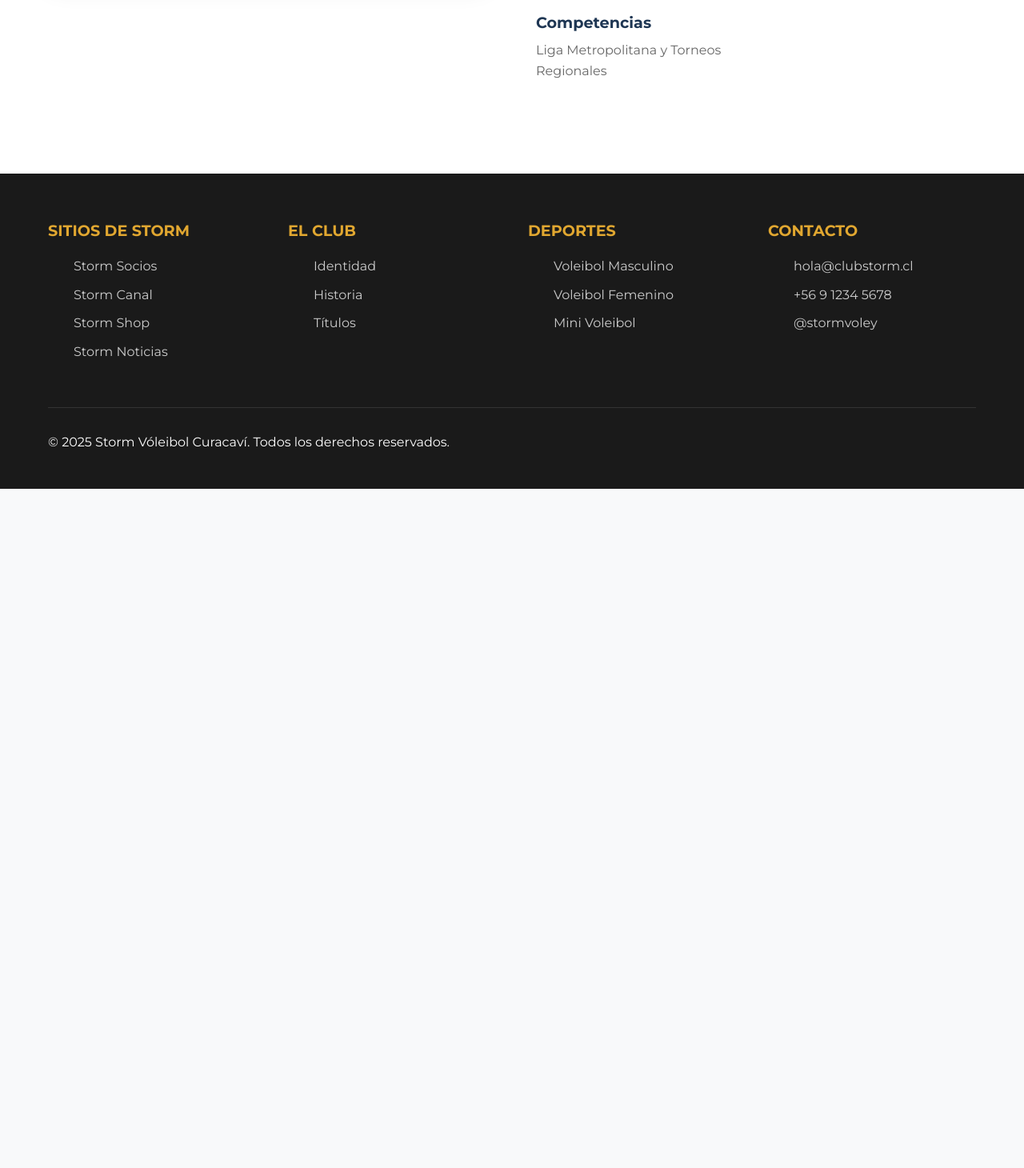
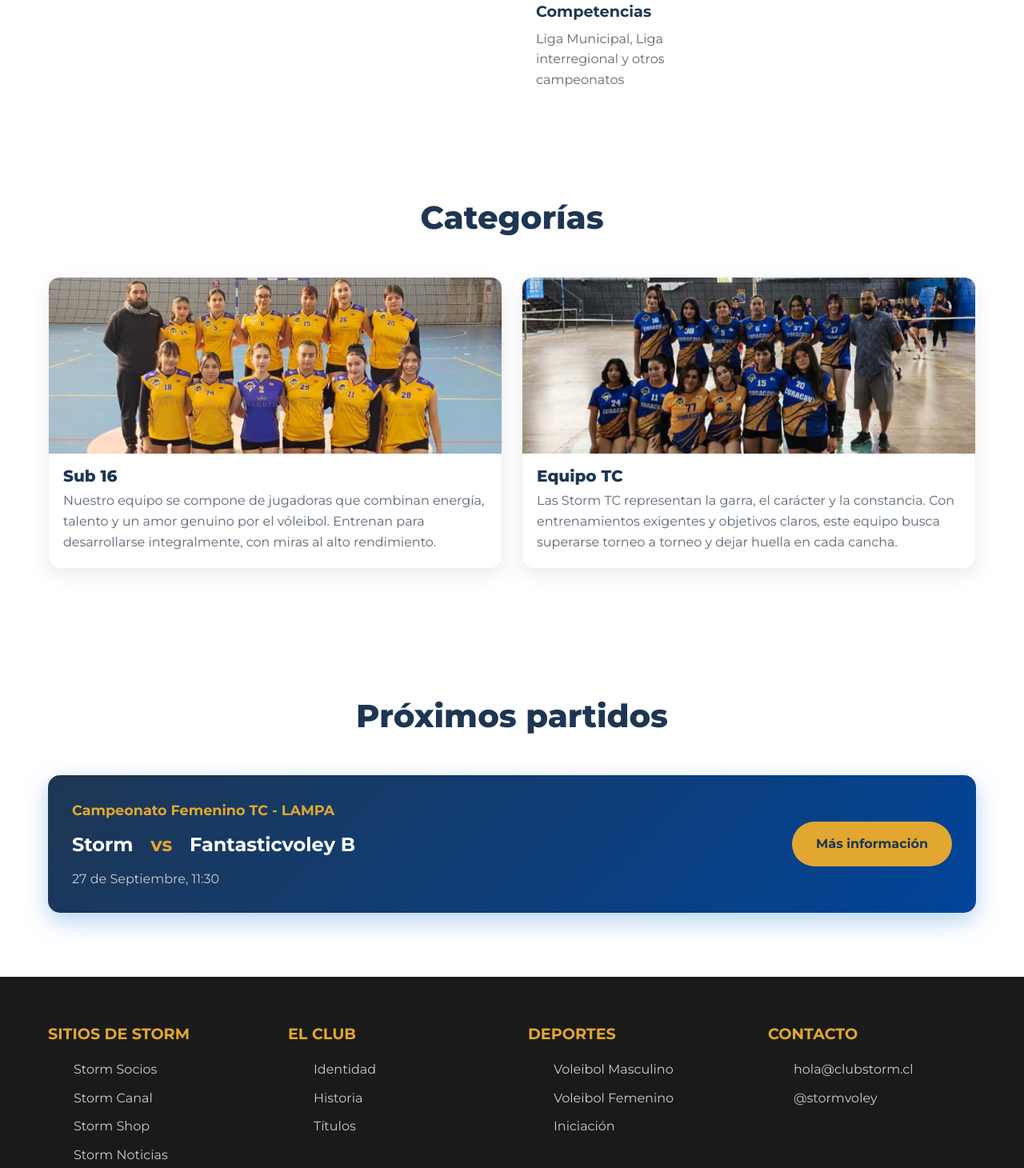
Before and after one commit to matiasdaza/clubstorm, a plain HTML site: page voleibol-femenino.html in a window 1280 px wide. Shown: the part 1243-2703 px from the top of the page at 80% size. Before the commit the page ends 1854 px from the top, so only its background shows below. Drawn offline with nearby package versions, Linux system fonts and the light colour scheme.

Commit message:
Add: Se agregan secciones de las categorías

```diff
--- a/styles.css
+++ b/styles.css
@@ -584,7 +584,7 @@ body {
 
 /* Team Section */
 .team-section {
-    padding: 80px 0;
+    padding: 40px 0;
     background: white;
 }
 
@@ -641,6 +641,56 @@ body {
 .info-item p {
     color: #666;
     font-size: 1rem;
+    line-height: 1.6;
+}
+
+/* Category cards (Sub 20 / Equipo TC) */
+.category-section {
+    padding: 60px 0 80px;
+    background: white;
+}
+
+.category-cards {
+    display: grid;
+    grid-template-columns: repeat(2, 1fr);
+    gap: 24px;
+}
+
+.category-card {
+    background: #ffffff;
+    border-radius: 14px;
+    overflow: hidden;
+    box-shadow: 0 8px 24px rgba(0,0,0,0.08);
+    border: 1px solid #f0f0f0;
+    transition: transform .25s ease, box-shadow .25s ease;
+}
+
+.category-card:hover {
+    transform: translateY(-4px);
+    box-shadow: 0 14px 32px rgba(0,0,0,0.12);
+}
+
+.category-image {
+    width: 100%;
+    height: 220px;
+    object-fit: cover;
+    display: block;
+}
+
+.category-body {
+    padding: 16px 18px 20px;
+}
+
+.category-title {
+    margin: 0 0 6px;
+    color: #1e3653;
+    font-weight: 800;
+    font-size: 1.25rem;
+}
+
+.category-text {
+    margin: 0;
+    color: #5b6776;
     line-height: 1.6;
 }
 
@@ -1348,4 +1398,8 @@ body {
         grid-template-columns: 1fr;
         gap: 20px;
     }
+
+    .category-cards {
+        grid-template-columns: 1fr;
+    }
 }
--- a/voleibol-femenino.html
+++ b/voleibol-femenino.html
@@ -46,7 +46,7 @@
                             <ul class="dropdown-menu" aria-labelledby="deportesDropdown">
                                 <li><a class="dropdown-item" href="voleibol-masculino.html">Voleibol Masculino</a></li>
                                 <li><a class="dropdown-item" href="voleibol-femenino.html">Voleibol Femenino</a></li>
-                                <li><a class="dropdown-item" href="iniciacion.html">Mini Voleibol</a></li>
+                                <li><a class="dropdown-item" href="iniciacion.html">Iniciación</a></li>
                             </ul>
                         </li>
                         <li class="nav-item dropdown">
@@ -98,12 +98,12 @@
             <div class="container">
                 <div class="team-content">
                     <div class="team-image">
-                        <img src="imagenes/Carrusel2.jpg" alt="Equipo Voleibol Femenino Storm" class="team-photo">
+                        <img src="imagenes/Carrusel1.jpg" alt="Equipo Voleibol Femenino Storm" class="team-photo">
                     </div>
                     <div class="team-text">
                         <h2 class="section-title">Nuestro Equipo</h2>
                         <p class="team-description">
-                            El equipo femenino de Storm VB Curacaví está formado por jugadoras apasionadas y dedicadas que representan con orgullo a nuestra institución. Nuestras atletas combinan técnica, táctica y espíritu competitivo para destacar en las competencias regionales y nacionales.
+                            El equipo femenino de Storm Voleibol Curacaví está formado por jugadoras apasionadas y dedicadas que representan con orgullo a nuestra institución. Nuestras atletas combinan técnica, táctica y espíritu competitivo para destacar en las competencias regionales y nacionales.
                         </p>
                         <p class="team-description">
                             Promovemos un ambiente de crecimiento personal y deportivo, donde cada jugadora puede desarrollar su potencial al máximo. Nuestro enfoque integral incluye preparación física, mental y técnica, formando no solo excelentes voleibolistas sino también mujeres empoderadas.
@@ -111,21 +111,67 @@
                         <div class="team-info">
                             <div class="info-item">
                                 <h3>Entrenamientos</h3>
-                                <p>Lunes y Miércoles - 19:00 a 21:00</p>
+                                <p>Lunes, Miércoles y viernes - 18:00 a 20:00</p>
                             </div>
                             <div class="info-item">
                                 <h3>Ubicación</h3>
-                                <p>Gimnasio Municipal Curacaví</p>
+                                <p>Escuela San José Obrero</p>
                             </div>
                             <div class="info-item">
                                 <h3>Competencias</h3>
-                                <p>Liga Metropolitana y Torneos Regionales</p>
+                                <p>Liga Municipal, Liga interregional y otros campeonatos</p>
                             </div>
                         </div>
                     </div>
                 </div>
             </div>
         </section>
+
+        <!-- Categorías / Equipos relacionados -->
+        <section class="category-section">
+            <div class="container">
+                <h2 class="section-title">Categorías</h2>
+                <div class="category-cards">
+                    <article class="category-card">
+                        <img src="imagenes/Categorias/DSUB-16.jpg" alt="Sub 16 Storm" class="category-image">
+                        <div class="category-body">
+                            <h3 class="category-title">Sub 16</h3>
+                            <p class="category-text">Nuestro equipo se compone de jugadoras que combinan energía, talento y un amor genuino por el vóleibol. Entrenan para desarrollarse integralmente, con miras al alto rendimiento.</p>
+                        </div>
+                    </article>
+                    <article class="category-card">
+                        <img src="imagenes/Categorias/D-TC.jpg" alt="Equipo TC Storm" class="category-image">
+                        <div class="category-body">
+                            <h3 class="category-title">Equipo TC</h3>
+                            <p class="category-text">Las Storm TC representan la garra, el carácter y la constancia. Con entrenamientos exigentes y objetivos claros, este equipo busca superarse torneo a torneo y dejar huella en cada cancha.</p>
+                        </div>
+                    </article>
+                </div>
+            </div>
+        </section>
+
+        <!-- Upcoming Matches -->
+        <section class="matches-section">
+            <div class="container">
+                <h2 class="section-title">Próximos partidos</h2>
+                <div class="matches-content">
+                    <div class="match-card">
+                        <div class="match-info">
+                            <span class="match-tournament">Campeonato Femenino TC - LAMPA</span>
+                            <div class="match-teams">
+                                <span class="team">Storm</span>
+                                <span class="vs">vs</span>
+                                <span class="team">Fantasticvoley B</span>
+                            </div>
+                            <span class="match-date">27 de Septiembre, 11:30</span>
+                        </div>
+                        <button class="ticket-button">Más información</button>
+                    </div>
+                </div>
+            </div>
+        </section>
+
+
     </main>
 
     <!-- Footer -->
@@ -154,14 +200,13 @@
                     <ul>
                         <li><a href="voleibol-masculino.html">Voleibol Masculino</a></li>
                         <li><a href="voleibol-femenino.html">Voleibol Femenino</a></li>
-                        <li><a href="iniciacion.html">Mini Voleibol</a></li>
+                        <li><a href="iniciacion.html">Iniciación</a></li>
                     </ul>
                 </div>
                 <div class="footer-section">
                     <h3>contacto</h3>
                     <ul>
                         <li><a href="mailto:hola@clubstorm.cl">hola@clubstorm.cl</a></li>
-                        <li><a href="tel:+56912345678">+56 9 1234 5678</a></li>
                         <li><a href="https://instagram.com/stormvoley" target="_blank">@stormvoley</a></li>
                     </ul>
                 </div>
```
Also changed, not shown: index.html (+8 -8 lines), iniciacion.html (+7 -8 lines), voleibol-masculino.html (+51 -7 lines), imagenes/Categorias/D-TC.jpg (added), imagenes/Categorias/DSUB-16.jpg (added), imagenes/Categorias/V-TC.jpg (added), imagenes/Categorias/VSUB-20.jpg (added), imagenes/Categorias/VSUB20.jpg (added), imagenes/Categorias/iniciacion.jpg (added).
